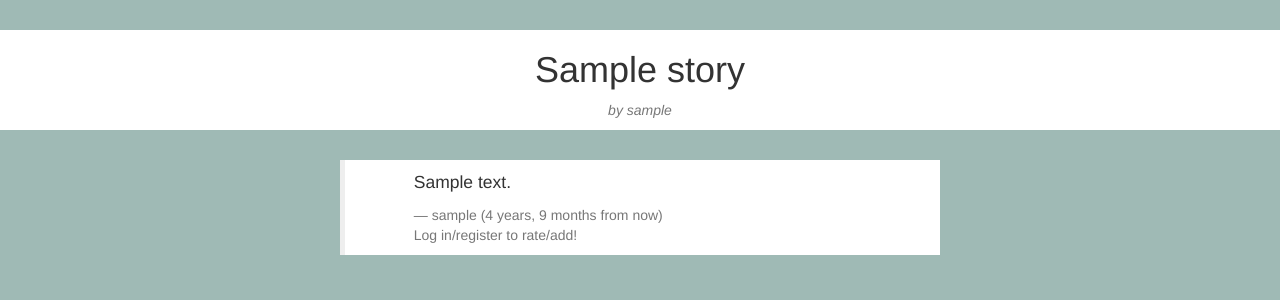
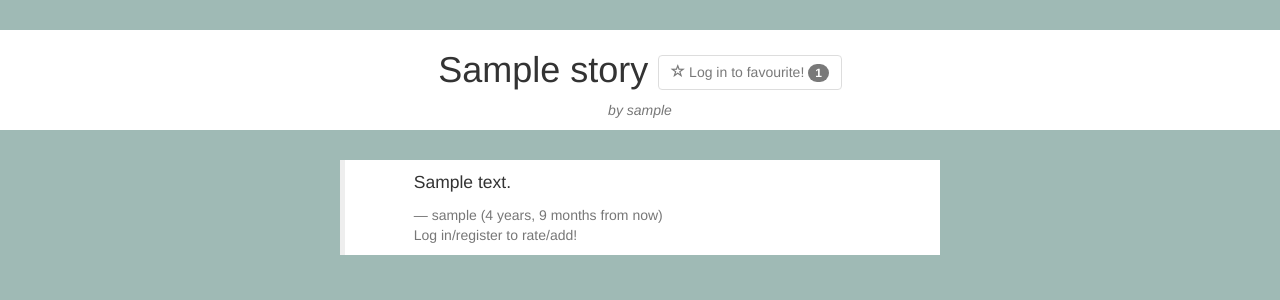
Before and after one commit to RetroMelon/PatchWords, a Django app: a page that uses patchwords_project/patchwords/templates/base.html in a window 1280 px wide. Shown: the part 58-358 px from the top of the page. Run offline with Django 3.2, Linux system fonts and the light colour scheme; tables that the repository leaves empty hold one stand-in row (values such as "Sample post"); some libraries are stand-ins or nearby versions.

Commit message:
got the favourite button working and added it to the story list.

```diff
--- a/patchwords_project/patchwords/static/css/base.css
+++ b/patchwords_project/patchwords/static/css/base.css
@@ -1,17 +1,21 @@
+.noevents {
+  pointer-events: none;
+}
+
 .vcenter {
   display: inline-block;
   vertical-align: middle;
   float: none;
 }
 
-.block {
-  display: block;
-}
-
 .vcenter-transform {
   top: 50%;
   position: absolute;
   transform: translate(0, -50%);
+}
+
+.block {
+  display: block;
 }
 
 .background-red {
@@ -196,10 +200,9 @@ a:hover {
 }
 
 .story-item-favourites {
-  font-size: 30px;
-  color: gold;
+  width: 20%;
 }
 
 .story-item-content {
-  width: 60%;
+  width: 50%;
 }
--- a/patchwords_project/patchwords/static/css/stories.css
+++ b/patchwords_project/patchwords/static/css/stories.css
@@ -43,10 +43,6 @@
   margin: 0px 10%;
 }
 
-.btn-glyph, .like-text {
-  pointer-events: none;
-}
-
 .btn-add-submit {
   margin: 10px 10px;
   float: right;
--- /dev/null
+++ b/patchwords_project/patchwords/static/js/favouriteButton.js
@@ -0,0 +1,49 @@
+//the javascript that makes the add below buttons work
+$(document).on('click','.btn-favourite', function(e){
+  var btn = $(e.target);
+  var storyId = btn.attr('story-id');
+  console.log(storyId)
+  var glyph = btn.children('.glyphicon');
+
+  function updateBadge(data) {
+    btn.children('.badge-favourites').html(data);
+  }
+
+  //button is in liked state so we have to unlike.
+  if(btn.attr('state') == 'favourited') {
+    //changing button to unliked state
+    btn.attr('state', 'favourite');
+
+    glyph.removeClass('glyphicon-star');
+    glyph.addClass('glyphicon-star-empty');
+    btn.children('.favourite-text').text(' Favourite ');
+
+    //requesting an unlike
+    $.ajax({
+      method: "GET",
+      url: "/patchwords/favourite/",
+      data: {story:storyId, type:'unfavourite'}
+    })
+    .done(updateBadge);
+
+
+  }
+  else { //button is in unliked state so we have to like.
+    //changing button to liked state
+    btn.attr('state', 'favourited');
+
+    glyph.removeClass('glyphicon-star-empty');
+    glyph.addClass('glyphicon-star');
+    btn.children('.favourite-text').text(' Favourited ');
+
+    //requesting like
+    $.ajax({
+      method: "GET",
+      url: "/patchwords/favourite/",
+      data: {story  :storyId, type:'favourite'}
+    })
+    .done(updateBadge);
+
+  }
+
+});
--- a/patchwords_project/patchwords/static/js/storyCarousel.js
+++ b/patchwords_project/patchwords/static/js/story.js
@@ -136,7 +136,6 @@ $(document).on('click','.btn-add-submit', function(e){
   console.log(parentParagraphId + "    " + content);
 
   function onSubmit(data) {
-    console.log(data);
     //removing this form from the DOM
     $('.new-paragraph-row').remove();
 
--- a/patchwords_project/patchwords/templates/base.html
+++ b/patchwords_project/patchwords/templates/base.html
@@ -19,7 +19,7 @@
         </div>
 
     <form class="navbar-form" role="search">
-      <div class="col-sm-6 col-sm-offset-3">
+      <div class="col-xs-6 col-sm-offset-3">
         <div id="imaginary_container">
           <select class="btn btn-default" id="dropdownMenu">
             <option value="All">All</option>
--- /dev/null
+++ b/patchwords_project/patchwords/templates/favourite_button.html
@@ -0,0 +1,31 @@
+{% load stories_tags %}
+
+{% if user.is_authenticated %}
+
+  {% if story|favourited_by:user %}
+  <button href="#" class="btn btn-md btn-default btn-favourite" state="favourited" story-id="{{story.id}}">
+    <span class="glyphicon glyphicon-star noevents"></span>
+    <span class="favourite-text noevents">
+      Favourited
+    </span>
+    <span class="badge noevents badge-favourites">{{story.favourites}}</span>
+  </button>
+  {% else %}
+  <button href="#" class="btn btn-md btn-default btn-favourite" state="favourite" story-id="{{story.id}}">
+    <span class="glyphicon glyphicon-star-empty noevents"></span>
+    <span class="favourite-text noevents">
+      Favourite
+    </span>
+    <span class="badge noevents badge-favourites">{{story.favourites}}</span>
+  </button>
+  {% endif %}
+
+{% else %}
+  <button href="#" class="btn btn-md btn-default" story-id="{{story.id}}" disabled>
+    <span class="glyphicon glyphicon-star-empty noevents"></span>
+    <span class="noevents">
+      Log in to favourite!
+    </span>
+    <span class="badge noevents">{{story.favourites}}</span>
+  </button>
+{% endif %}
--- a/patchwords_project/patchwords/templates/home.html
+++ b/patchwords_project/patchwords/templates/home.html
@@ -103,6 +103,7 @@
 
 {% block js_imports %}
   <script src="{% static 'js/getMoreStories.js' %}"></script>
+  <script src="{% static 'js/favouriteButton.js' %}"></script>
   <script charset="utf-8">
     categoryTitle = ""; //In the category pages, this will be used to filter by category using {{category.title}}
   </script>
--- a/patchwords_project/patchwords/templates/stories_list.html
+++ b/patchwords_project/patchwords/templates/stories_list.html
@@ -22,7 +22,7 @@
 </a>
         </div>
          <div class="story-item-favourites vcenter">
-             <span class="glyphicon glyphicon-star" aria-hidden="true"></span>{{story.favourites}}
+           {% include 'favourite_button.html' with user=user story=story %}
          </div>
       </div>
   {% endfor %}
--- a/patchwords_project/patchwords/templates/story.html
+++ b/patchwords_project/patchwords/templates/story.html
@@ -14,10 +14,24 @@
   {% if story%}
 
   <div class="row background-white" id="story-title">
-    <h1 class="text-center">{{story.title}}</h1>
-    <p class="text-center">
-      <a href ="{% url 'profile' story.author.username %}" class="text-center text-muted" href="#"><em>by {{story.author}}</em></a>
-    </p>
+    <div class="container">
+      <div class="col-xs-10 col-xs-offset-1 col-sm-8 col-sm-offset-2">
+        <h1 class="text-center">{{story.title}}
+          {% include 'favourite_button.html' with user=user story=story %}
+          <!--button href="#" class="btn btn-md btn-default btn-favourite" state="favourited" story-id="{{story.id}}">
+            <span class="glyphicon glyphicon-star noevents"></span>
+             <span class="favourite-text noevents">
+               Favourite
+             </span>
+             <span class="badge noevents badge-favourites">{{story.favourites}}</span>
+          </button-->
+        </h1>
+        <p class="text-center">
+          <a href ="{% url 'profile' story.author.username %}" class="text-center text-muted" href="#"><em>by {{story.author}}</em></a>
+        </p>
+      </div>
+    </div>
+
   </div>
 
   <div class="container" id="story-container">
@@ -37,10 +51,10 @@
                     <a href="{% url 'profile' root_paragraph.author %}"><small>{{root_paragraph.author}} ({{root_paragraph.created_datetime|naturaltime}}) </small></a>
                     {% if user.is_authenticated %}
                     {% if not paragraph.end %}
-                    <button href="#" class="btn btn-xs btn-success btn-add"><span class="glyphicon glyphicon-plus btn-glyph"></span> Add Below</button>
+                    <button href="#" class="btn btn-xs btn-success btn-add"><span class="glyphicon glyphicon-plus noevents"></span> Add Below</button>
                     {% endif %}
                     {% else %}
-                    <p class="pull-left text-muted text-small">   Log in/register to rate/add!</p>
+                    <p class="pull-left text-muted text-small">   Log in/register to rate/add!  </p>
                     {% endif %}
                   </div>
                 </div>
@@ -62,5 +76,6 @@
 
 
 {% block js_imports %}
-  <script src="{% static 'js/storyCarousel.js' %}"></script>
+  <script src="{% static 'js/story.js' %}"></script>
+  <script src="{% static 'js/favouriteButton.js' %}"></script>
 {% endblock %}
--- a/patchwords_project/patchwords/templates/story_row.html
+++ b/patchwords_project/patchwords/templates/story_row.html
@@ -23,9 +23,9 @@
                     <span class="badge" id="badge-{{paragraph.id}}">{{paragraph.likes}}</span>
                     {% if user.is_authenticated %}
                       {% if paragraph|liked_by:user %}
-                        <button class="btn btn-xs btn-info btn-like" state="liked"><span class="glyphicon glyphicon-heart btn-glyph"></span><span class="like-text"> Liked</span></button>
+                        <button class="btn btn-xs btn-info btn-like" state="liked"><span class="glyphicon glyphicon-heart btn-glyph"></span><span class="like-text noevents"> Liked</span></button>
                       {% else %}
-                        <button class="btn btn-xs btn-info btn-like" state="unliked"><span class="glyphicon glyphicon-heart-empty btn-glyph"></span><span class="like-text"> Like</span></button>
+                        <button class="btn btn-xs btn-info btn-like" state="unliked"><span class="glyphicon glyphicon-heart-empty btn-glyph"></span><span class="like-text noevents"> Like</span></button>
                       {% endif %}
 
                       {% if not paragraph.end %}
--- a/patchwords_project/patchwords/urls.py
+++ b/patchwords_project/patchwords/urls.py
@@ -14,6 +14,7 @@ urlpatterns = patterns('',
     url(r'getsubtree/(?P<paragraph_id>\d+)/$', render_most_popular_subtree ,name='getsubtree'),
     url(r'^searchtopstories', search_top_stories, name='search_top_stories'),
     url(r'^like', like, name='like'),
+    url(r'^favourite', favourite, name='favourite'),
     url(r'^newparagraph', new_paragraph, name='newparagraph'),
 
 )
--- a/patchwords_project/patchwords/views.py
+++ b/patchwords_project/patchwords/views.py
@@ -235,6 +235,28 @@ def like(request):
     print "like request", paragraph_id, like_type, user
     return HttpResponse(paragraph.likes)
 
+
+#takes a username and paragraph and likes or unlikes the paragraph.
+#returns the new number of likes the paragraph has.
+def favourite(request):
+    story_id = int(request.GET.get('story'))
+    favourite_type = request.GET.get('type')
+    user = request.user
+
+    story = Story.objects.get(id=story_id)
+
+    #we want to check the database to see if a like is in existence and if it is remove it.
+    if favourite_type == 'favourite':
+        Favourite.objects.get_or_create(user=user, story=story)
+    else:
+        #getting all of the favourites associated with this user & story combo (there should only be one)
+        favourites = Favourite.objects.filter(user=user, story=story)
+        for f in favourites:
+            f.delete()
+
+    print "favourite request", story_id, favourite_type, user
+    return HttpResponse(story.favourites)
+
 #if get we get a form to make a new paragraph with. if post we add a new paragraph and refresh the page.
 def new_paragraph(request):
     if not request.user.is_authenticated:
```
